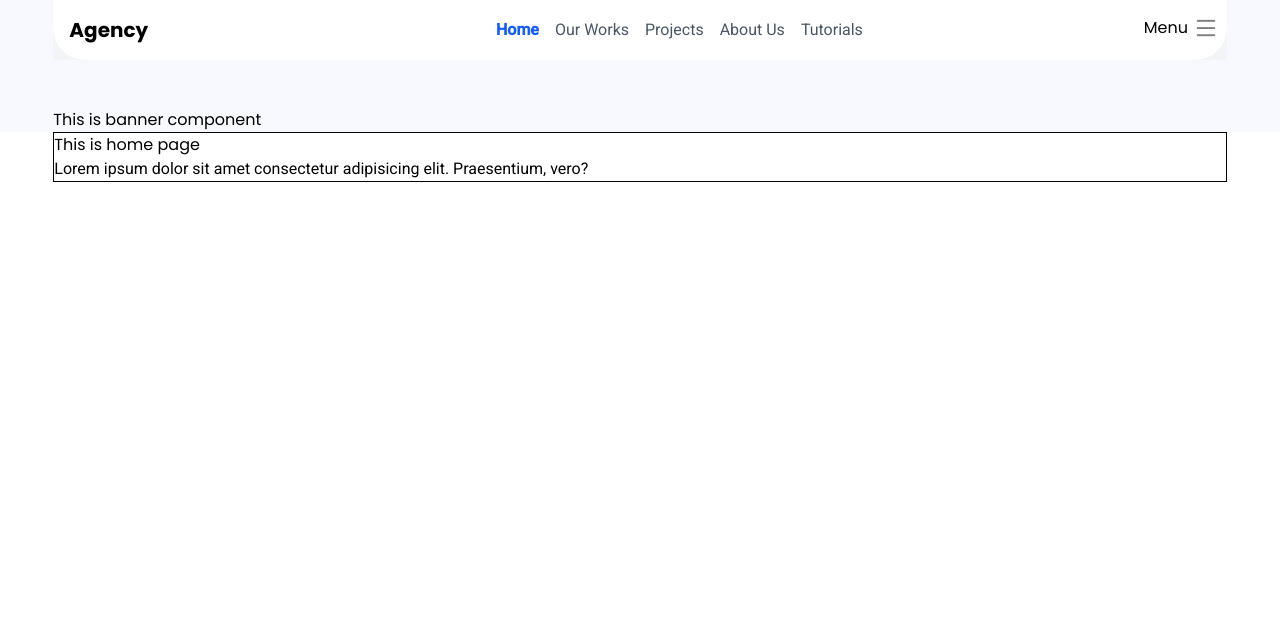
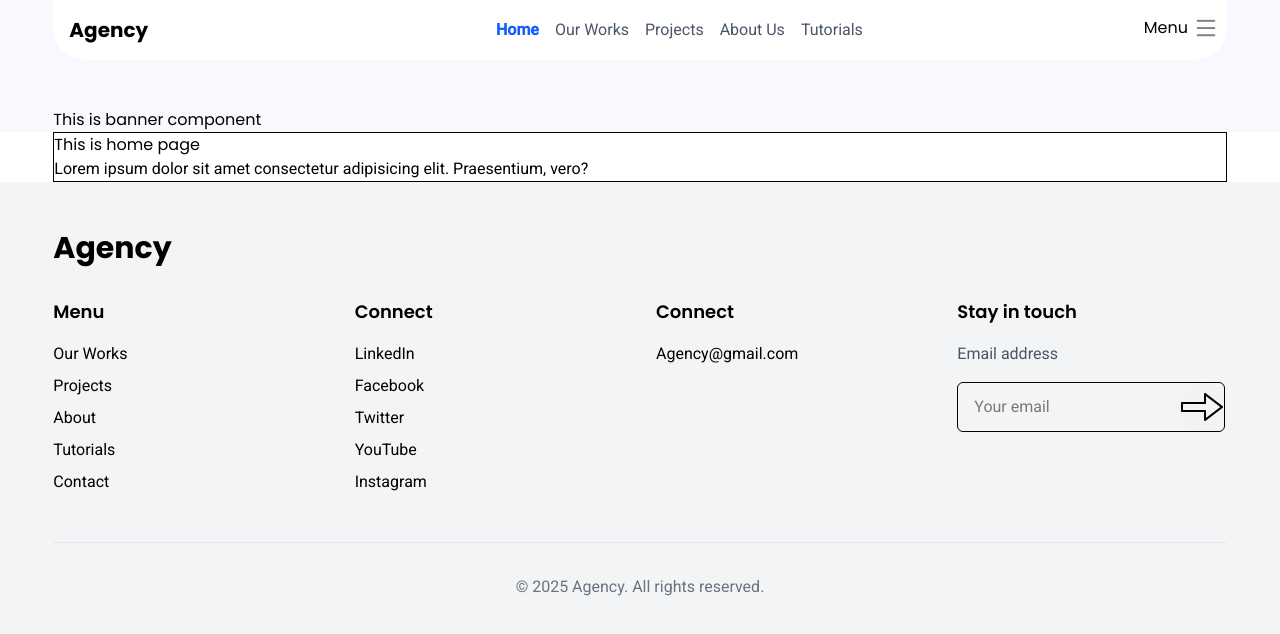
Before and after one commit to Humayun1318/job-task-CodesRaft, a React (Vite) app: page / in a window 1280 px wide. Shown: the top 634 px of the page. Built offline with nearby package versions, Linux system fonts and the light colour scheme.

Commit message:
footer design completed without the actual links

```diff
--- /dev/null
+++ b/src/components/Footer/Footer.jsx
@@ -0,0 +1,117 @@
+import arrowGif from "./../../assets/arrow.gif";
+const Footer = () => {
+  return (
+    <footer className="bg-gray-100 py-12 ">
+      <div className="w-11/12 mx-auto">
+        <h2 className="text-3xl font-bold mb-8">Agency</h2>
+
+        <div className="grid grid-cols-2 md:grid-cols-4 gap-8">
+          {/* Menu Column */}
+          <div>
+            <h3 className="text-lg font-semibold mb-4">Menu</h3>
+            <ul className="space-y-2">
+              <li>
+                <a href="#" className="hover:text-blue-600 transition">
+                  Our Works
+                </a>
+              </li>
+              <li>
+                <a href="#" className="hover:text-blue-600 transition">
+                  Projects
+                </a>
+              </li>
+              <li>
+                <a href="#" className="hover:text-blue-600 transition">
+                  About
+                </a>
+              </li>
+              <li>
+                <a href="#" className="hover:text-blue-600 transition">
+                  Tutorials
+                </a>
+              </li>
+              <li>
+                <a href="#" className="hover:text-blue-600 transition">
+                  Contact
+                </a>
+              </li>
+            </ul>
+          </div>
+
+          {/* Connect Column 1 */}
+          <div>
+            <h3 className="text-lg font-semibold mb-4">Connect</h3>
+            <ul className="space-y-2">
+              <li>
+                <a href="#" className="hover:text-blue-600 transition">
+                  LinkedIn
+                </a>
+              </li>
+              <li>
+                <a href="#" className="hover:text-blue-600 transition">
+                  Facebook
+                </a>
+              </li>
+              <li>
+                <a href="#" className="hover:text-blue-600 transition">
+                  Twitter
+                </a>
+              </li>
+              <li>
+                <a href="#" className="hover:text-blue-600 transition">
+                  YouTube
+                </a>
+              </li>
+              <li>
+                <a href="#" className="hover:text-blue-600 transition">
+                  Instagram
+                </a>
+              </li>
+            </ul>
+          </div>
+
+          {/* Connect Column 2 */}
+          <div>
+            <h3 className="text-lg font-semibold mb-4">Connect</h3>
+            <ul className="space-y-2">
+              <li>
+                <a
+                  href="mailto:hello.tophats@gmail.com"
+                  className="hover:text-blue-600 transition"
+                >
+                  Agency@gmail.com
+                </a>
+              </li>
+            </ul>
+          </div>
+
+          <div className="col-span-2 md:col-span-1">
+            <h3 className="text-lg font-semibold mb-4">Stay in touch</h3>
+            <div className="space-y-4">
+              <p className="text-gray-600">Email address</p>
+              <div className="flex space-x-4">
+                <input
+                  type="email"
+                  placeholder="Your email"
+                  className="px-4 py-2 border rounded-md focus:outline-none focus:ring-2 focus:ring-blue-500 flex-grow"
+                />
+                <img
+                  src={arrowGif}
+                  alt="Email Send"
+                  className="rounded-full mix-blend-multiply  -ml-16  cursor-pointer"
+                  style={{ backgroundColor: "transparent" }}
+                />
+              </div>
+            </div>
+          </div>
+        </div>
+
+        <div className="border-t border-gray-200 mt-12 pt-8 text-center text-gray-500">
+          <p>© {new Date().getFullYear()} Agency. All rights reserved.</p>
+        </div>
+      </div>
+    </footer>
+  );
+};
+
+export default Footer;
--- a/src/components/Header/Header.jsx
+++ b/src/components/Header/Header.jsx
@@ -7,7 +7,7 @@ const Header = () => {
   const [menu, setMenu] = useState(false);
 
   return (
-    <div className="relative bg-gray-100 w-11/12 mx-auto">
+    <div className="relative w-11/12 mx-auto">
       <div className="bg-white  p-4 flex justify-between items-center rounded-bl-4xl rounded-br-4xl">
         <h2 className="text-xl font-bold cursor-pointer">
           <a href="/">Agency</a>
@@ -60,7 +60,33 @@ const Header = () => {
               >
                 <p className="opacity-30 mb-4 sm:mb-12">Social Media</p>
                 <nav className="flex flex-col gap-2 sm:gap-6 opacity-70">
-                  <NavLinks />
+                  <ul className="space-y-2">
+                    <li>
+                      <a href="#" className="hover:text-blue-600 transition">
+                        LinkedIn
+                      </a>
+                    </li>
+                    <li>
+                      <a href="#" className="hover:text-blue-600 transition">
+                        Facebook
+                      </a>
+                    </li>
+                    <li>
+                      <a href="#" className="hover:text-blue-600 transition">
+                        Twitter
+                      </a>
+                    </li>
+                    <li>
+                      <a href="#" className="hover:text-blue-600 transition">
+                        YouTube
+                      </a>
+                    </li>
+                    <li>
+                      <a href="#" className="hover:text-blue-600 transition">
+                        Instagram
+                      </a>
+                    </li>
+                  </ul>
                 </nav>
               </div>
               <div className="" data-aos="fade-left" data-aos-delay="300">
@@ -72,9 +98,9 @@ const Header = () => {
             </div>
 
             <div
-              className="fixed  sm:bottom-24"
+              className="fixed  sm:bottom-24 left-[10%]"
               data-aos="fade-up"
-            //   data-aos-delay="200"
+              //   data-aos-delay="200"
             >
               <p className="opacity-30 mb-4 mt-12 sm:mt-0">Get In Touch</p>
               <p className="underline">info@Agency.com</p>
--- a/src/layouts/MainLayout.jsx
+++ b/src/layouts/MainLayout.jsx
@@ -5,10 +5,11 @@ import { useEffect } from "react";
 import "aos/dist/aos.css";
 import Aos from "aos";
 import Banner from "../components/Banner/Banner";
+import Footer from "../components/Footer/Footer";
 
 const MainLayout = () => {
   const location = useLocation();
-  console.log(location);
+
   useEffect(() => {
     Aos.init({
       duration: 800, // Animation duration (ms)
@@ -27,7 +28,9 @@ const MainLayout = () => {
       <main className="w-11/12 mx-auto border">
         <Outlet></Outlet>
       </main>
-      <footer></footer>
+      <footer>
+        <Footer></Footer>
+      </footer>
     </>
   );
 };
```
Also changed, not shown: src/assets/arrow.gif (added), src/assets/icons8-arrow.gif (added).
